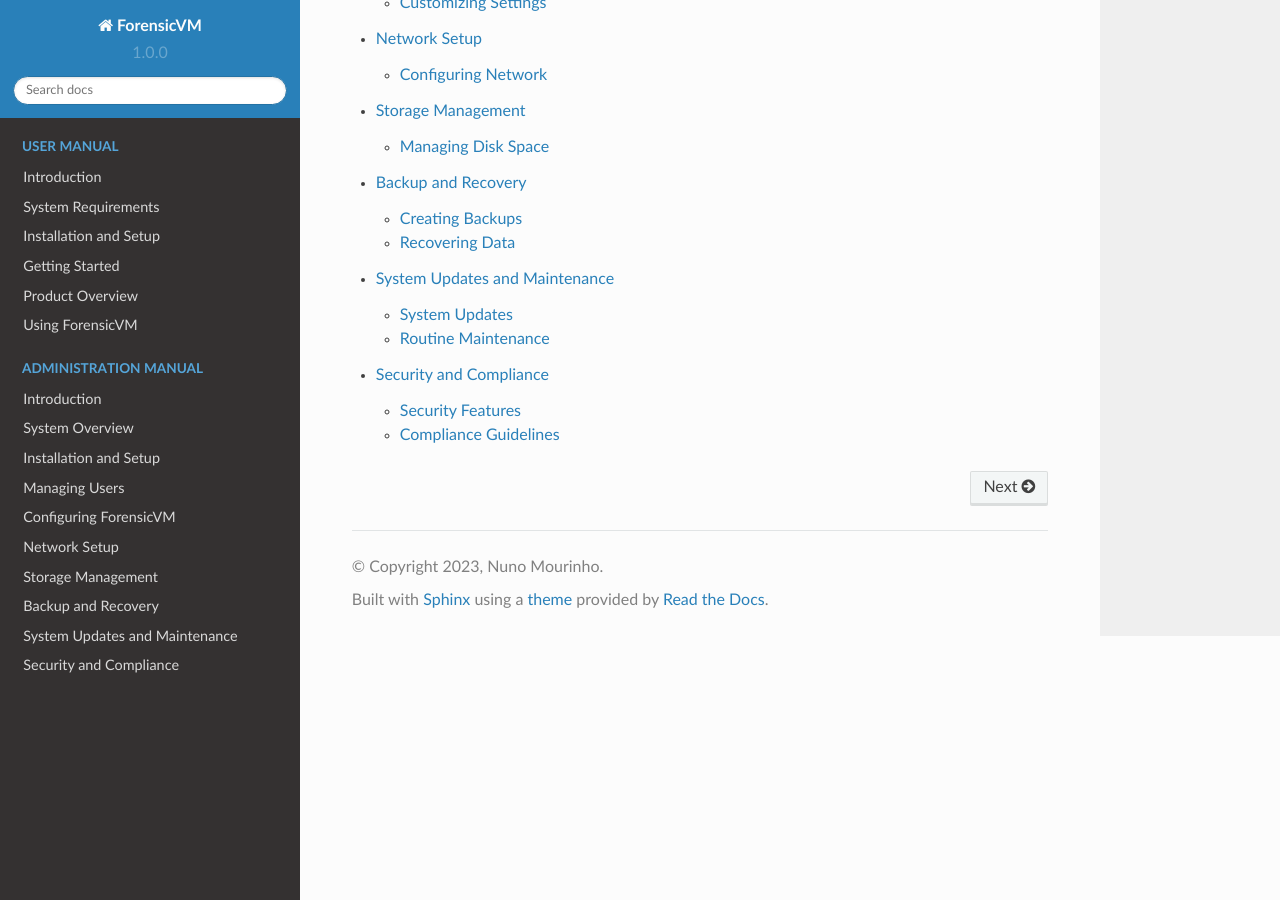
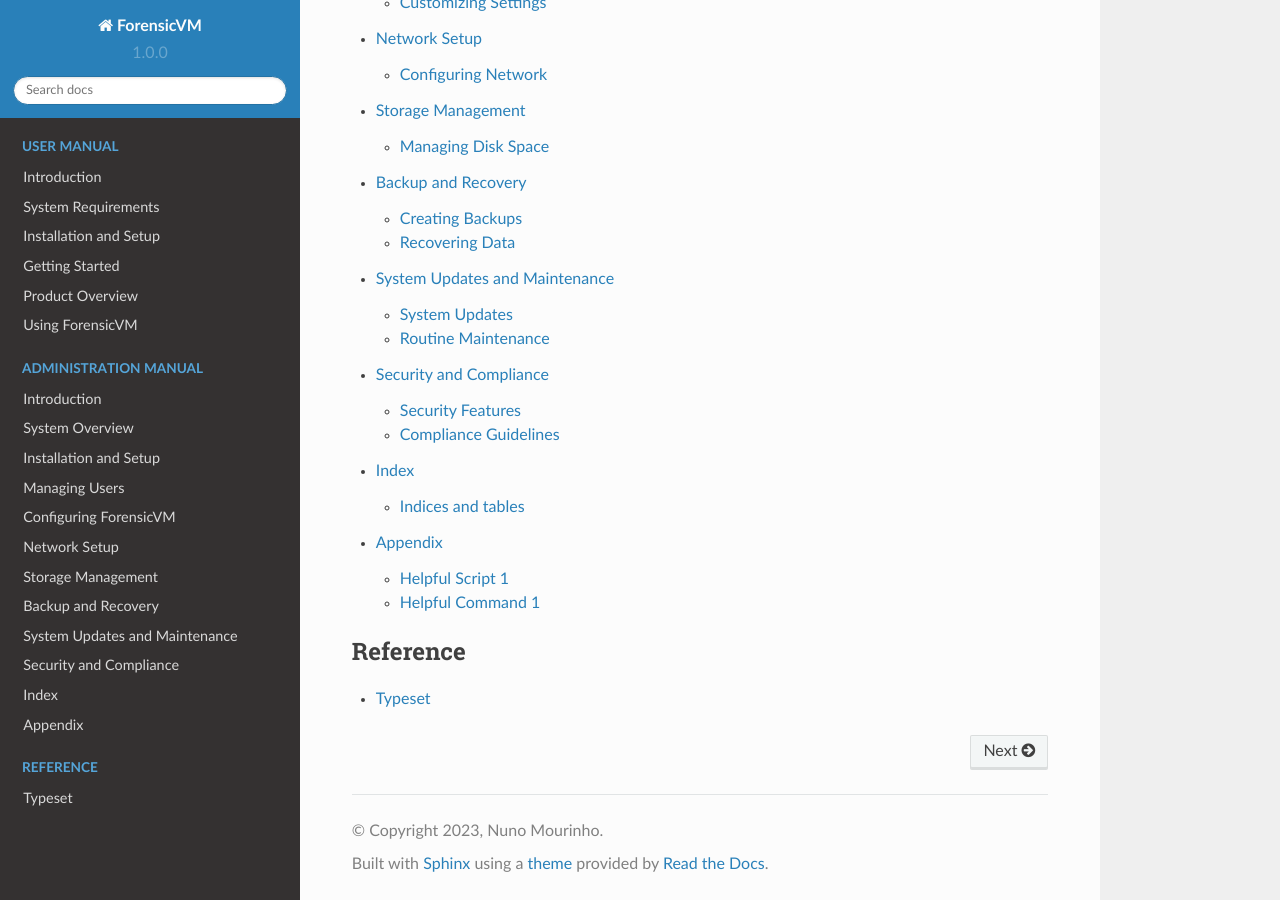
Before and after one commit to nunomourinho/ForensicVMServerAndClientDocs, a Sphinx documentation site: the page built from docs/index.rst, in a window 1280 px wide and 900 px high, scrolled down 4006 px. Built offline with Sphinx 7.4.7 and the Read the Docs theme 2.0.0, drawn with Linux system fonts in a browser that asks for light colours; pages that are not in the unit, such as notebooks, are missing from menus.

Commit message:
Update index.rst

```diff
--- a/docs/index.rst
+++ b/docs/index.rst
@@ -56,12 +56,12 @@
    System Updates and Maintenance <admin/system_updates_and_maintenance>
    Security and Compliance <admin/security_and_compliance>
    Troubleshooting <admin/troubleshooting>
-
+   Index <admin/index>
+   Appendix <admin/appendix>
 
 .. toctree::
    :maxdepth: 3
    :caption: Reference
+
+   Typeset <admin/typset>
    Glossary <glossary>
-   Typeset <admin/typset>
-   Index <admin/index>
-   Appendix <admin/appendix>
```
